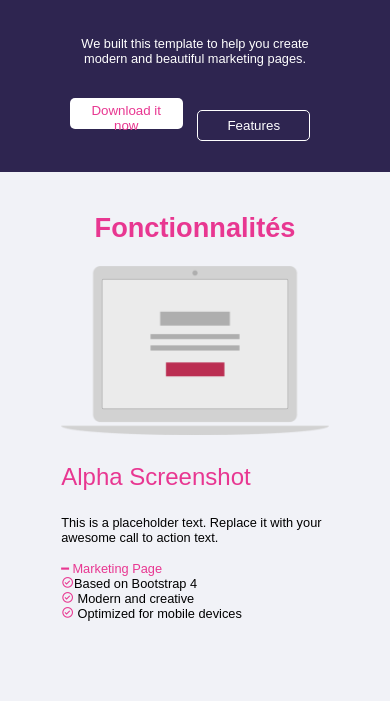
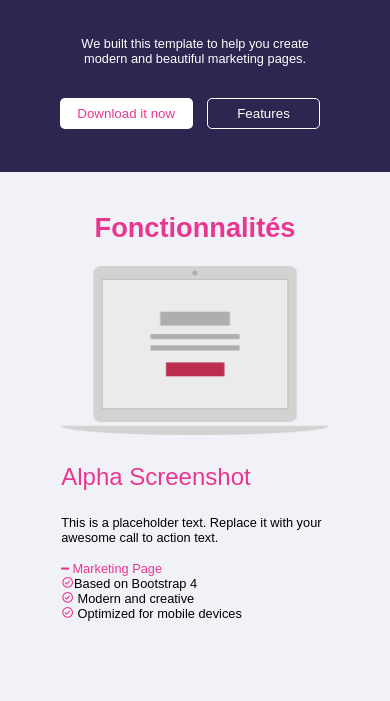
Before and after one commit to Yulian4/ProyectoBleux, a plain HTML site: page index.html in a window 390 px wide. Shown: the part 143-844 px from the top of the page. Drawn offline with nearby package versions, Linux system fonts and the light colour scheme.

Commit message:
ancho del boton

```diff
--- a/styles.css
+++ b/styles.css
@@ -510,7 +510,7 @@ footer a {
     }
 
     .btn-primary {
-       width: 29vw;
+       width: 34vw;
        height: 3.7vh;
        padding: 5px 10px;
        margin-bottom: 2vh;
```
